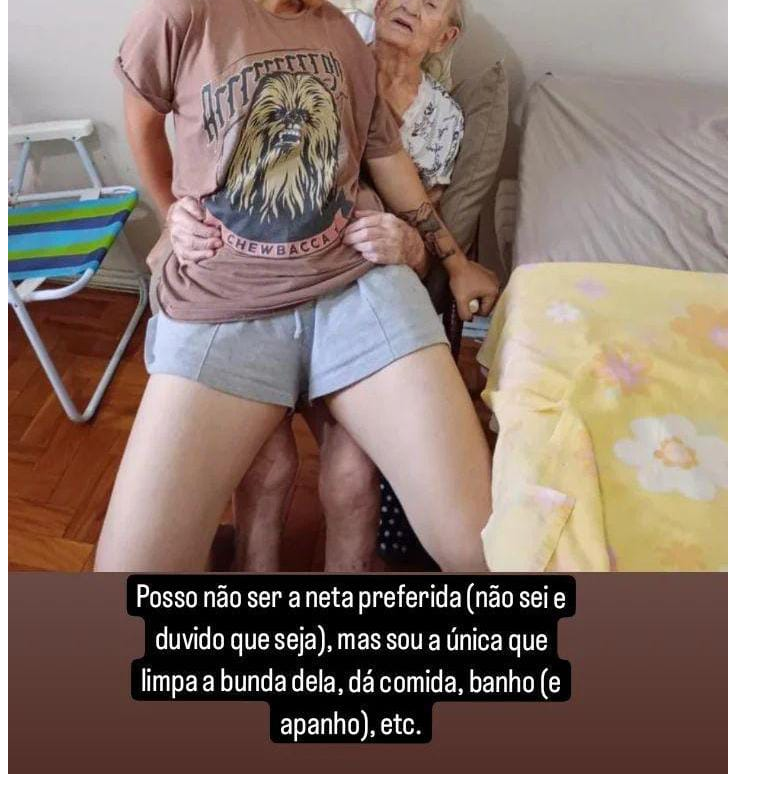
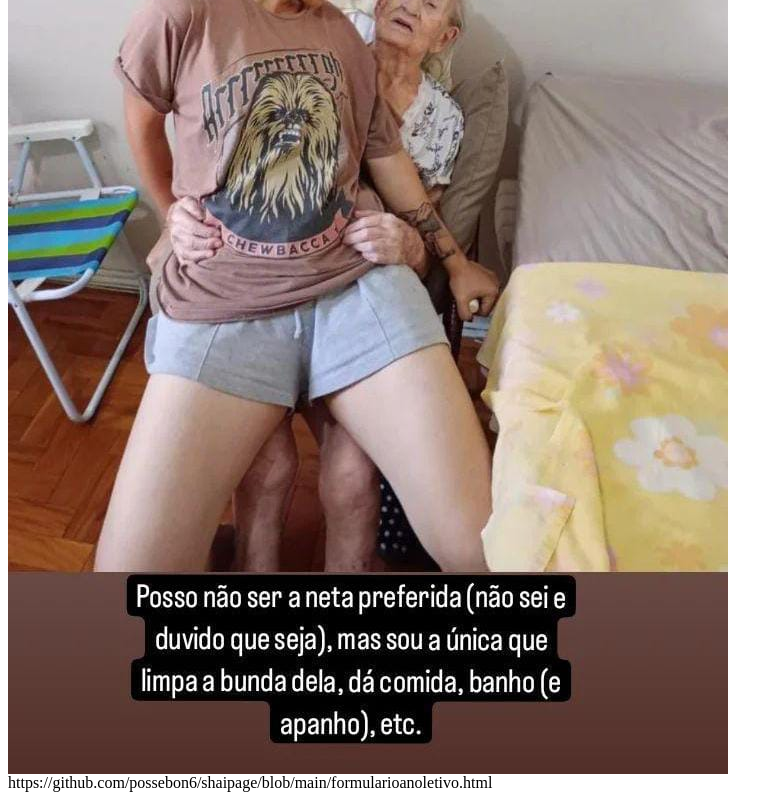
Before and after one commit to possebon6/htmlsiteshai, a plain HTML site: page index.html in a window 1280 px wide. Shown: the part 1051-1851 px from the top of the page, without its empty margins (0-783 px from the left). Drawn offline with Linux system fonts and the light colour scheme.

Commit message:
Update index.html
Signed-off-by: possebon6 <shaizeralevouumtombo@outlook.com>

```diff
--- a/index.html
+++ b/index.html
@@ -14,5 +14,6 @@
 <p style="color:pink" align="center"> Pode parecer completamente bizarro escolher a si mesmo como inspiração, porém talvez seja o percurso necessário em tempos de que tudo se sacrifica pelo outro, olhar para si e compreender sua prórpia jornada.  </p>
 <p style="color:white">Vim para São Borja, longe de todas pessoas que pareciam um conforto para mim, em busca de reparar algo que me machucou bastante. Pensar na vida humana como meramente maquinária, como se algo que estivesse se aproximando dos braços da morte fosse simples decarte. Uma pessoa idosa segue longe disso. Vim para cá pela culpa que carreguei de ver uma idosa nos seus 99 anos chorar um choro intenso como de uma criança pequena quando é abandonada por quem devia protegê-la. É justo que no fim da vida sejamos todos desamparados? Passemos por esse sentimento de entrega, desespero e solidão? O que vi no fundo daqueles olhos azuis, banhados nas lágrimas atordodadas, embora já soubesse ela da minha partida, foi algo que reverbera na minha mente até este momento. Mesmo hoje, passados 4 dias após fechar seis meses de sua morte. </p>
 <img src="colinho.jpeg" /> <br />
+   <a><link>https://github.com/possebon6/shaipage/blob/main/formularioanoletivo.html</a>
 </body>
 </html>
```
